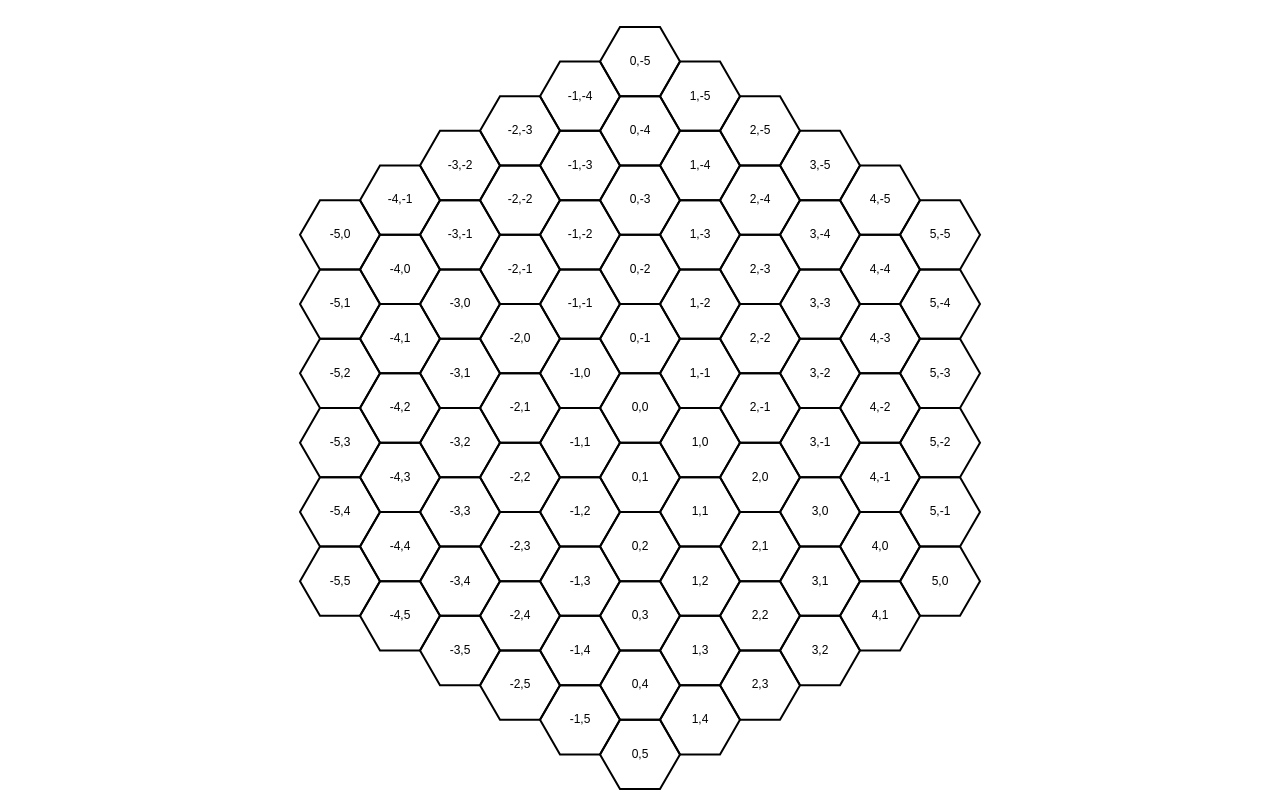
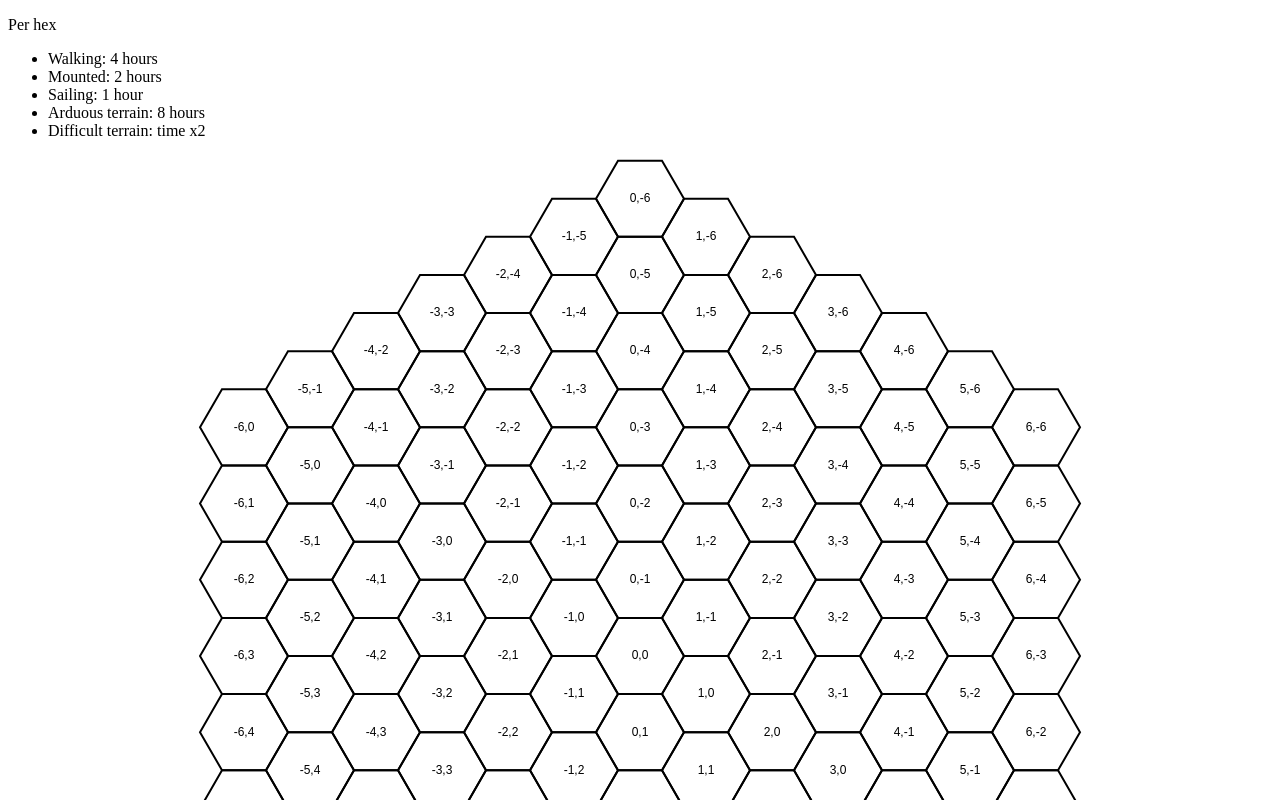
Before and after one commit to ebabel-eu/hexmap, a website: page index.html in a window 1280 px wide. Shown: the top 800 px of the page. Drawn offline with Linux system fonts and the light colour scheme.

Commit message:
Add legend and increase size

```diff
--- a/index.html
+++ b/index.html
@@ -12,14 +12,24 @@
   </style>
 </head>
 <body>
-<canvas id="hexMap" width="1000" height="800"></canvas>
+<p>Per hex</p>
+<ul>
+  <li>Walking: 4 hours</li>
+  <li>Mounted: 2 hours</li>
+  <li>Sailing: 1 hour</li>
+  <li>Arduous terrain: 8 hours</li>
+  <li>Difficult terrain: time x2</li>
+</ul>
+
+
+<canvas id="hexMap" width="1000" height="1000"></canvas>
 
 <script>
   const canvas = document.getElementById('hexMap');
   const ctx = canvas.getContext('2d');
 
-  const HEX_RADIUS = 40;
-  const MAP_RADIUS = 5; // controls overall hexagon size
+  const HEX_RADIUS = 44;
+  const MAP_RADIUS = 6; // controls overall hexagon size
   const HEX_COLOR = '#000000';
   const TEXT_COLOR = '#000000';
 
```
